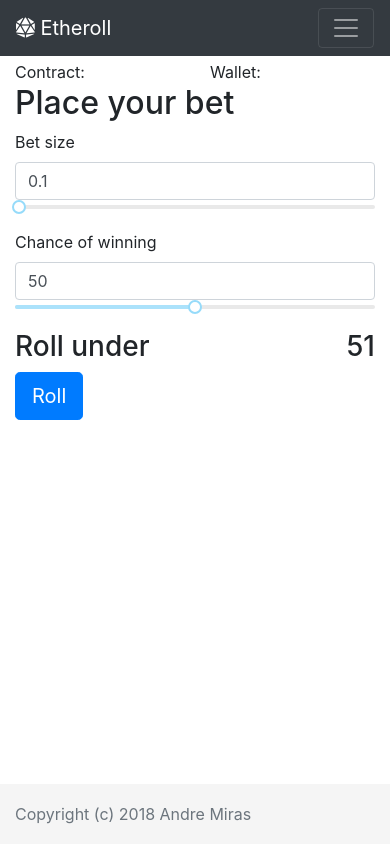
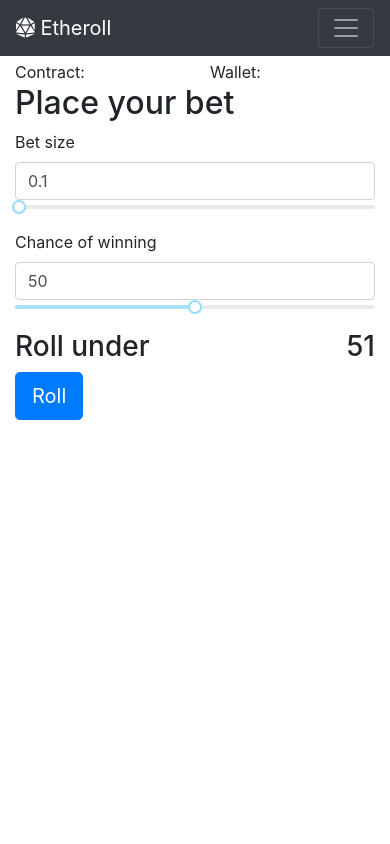
Before and after one commit to TopSkiller/React_Dice_Ethereum, a React (Create React App) app: page / in a window 390 px wide. Built offline with nearby package versions, Linux system fonts and the light colour scheme.

Commit message:
Hide footers on small devices

```diff
--- a/src/components/Footers.js
+++ b/src/components/Footers.js
@@ -4,7 +4,7 @@
 class Footers extends Component {
   render() {
     return (
-      <footer className="Footers">
+      <footer className="Footers d-none d-md-block">
         <div className="container">
           <span className="text-muted">Copyright (c) 2018 Andre Miras</span>
         </div>
```
